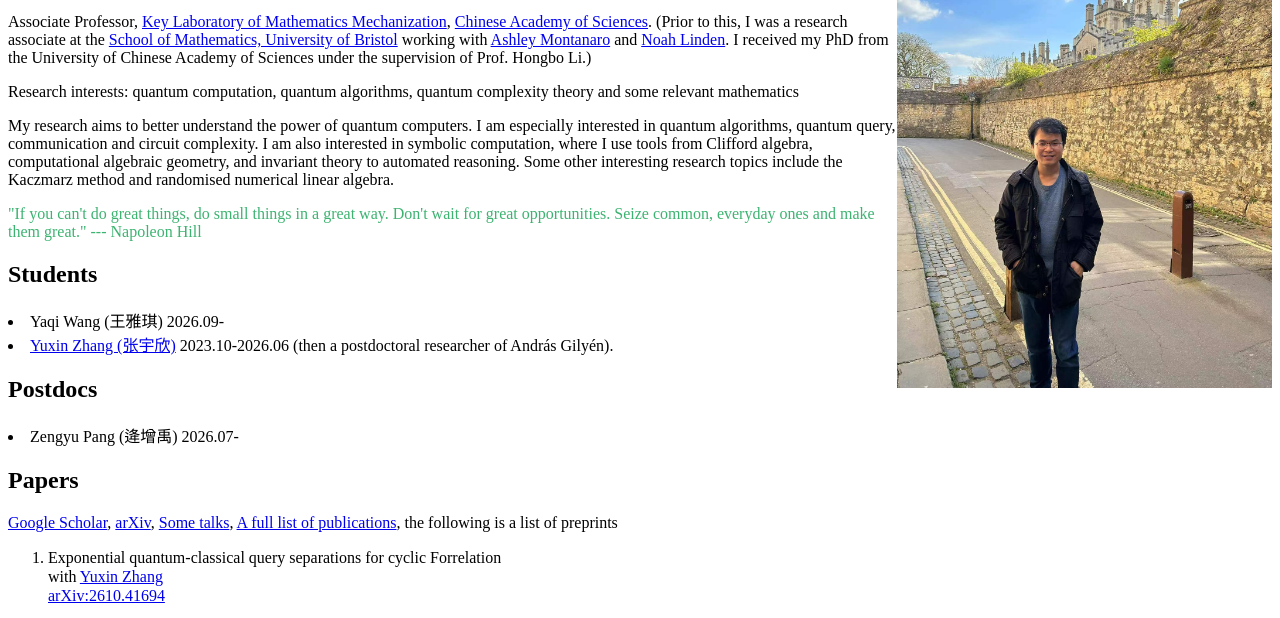
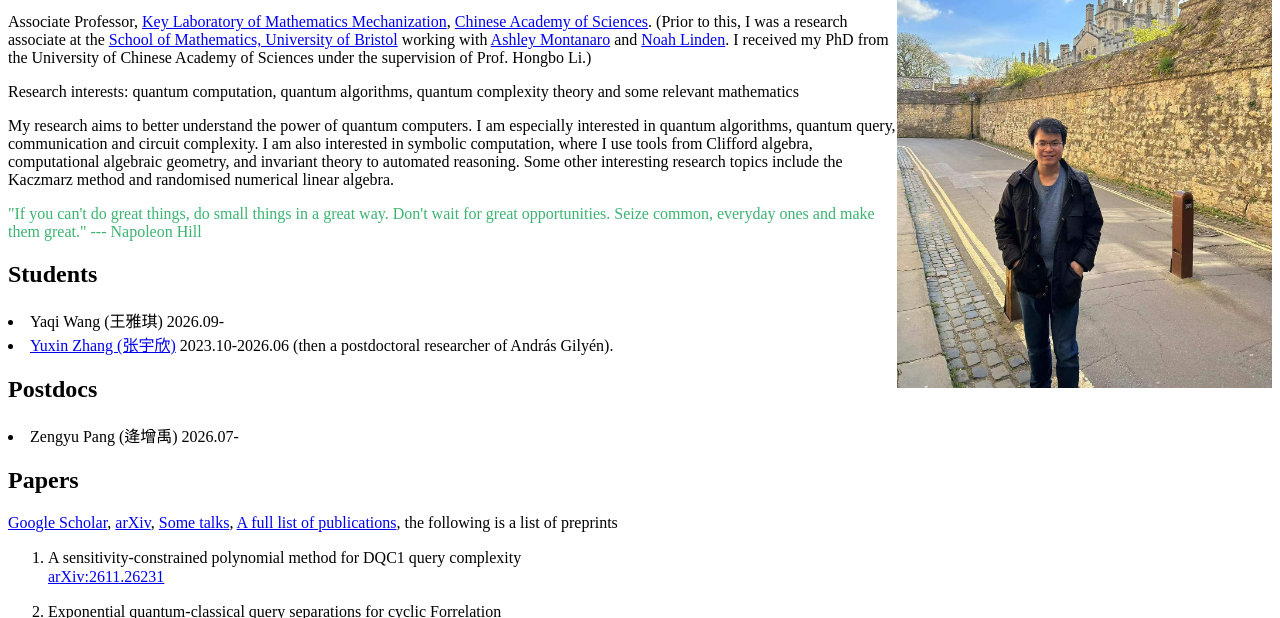
Before and after one commit to Changpeng-Shao/Changpeng-Shao.github.io, a plain HTML site: page index.html in a window 1280 px wide. Shown: the part 120-738 px from the top of the page. Drawn offline with Linux system fonts and the light colour scheme.

Commit message:
Update index.html

```diff
--- a/index.html
+++ b/index.html
@@ -64,6 +64,14 @@
           </p>
 
           <ol>
+
+                     <li>
+           <p class="small">
+                      A sensitivity-constrained polynomial method for DQC1 query complexity  <br>
+                      <a href="https://arxiv.org/abs/2611.26231" target="_blank">arXiv:2611.26231</a>
+           </p>
+           </li>
+
                     <li>
            <p class="small">
                       Exponential quantum-classical query separations for cyclic Forrelation <br>
```
